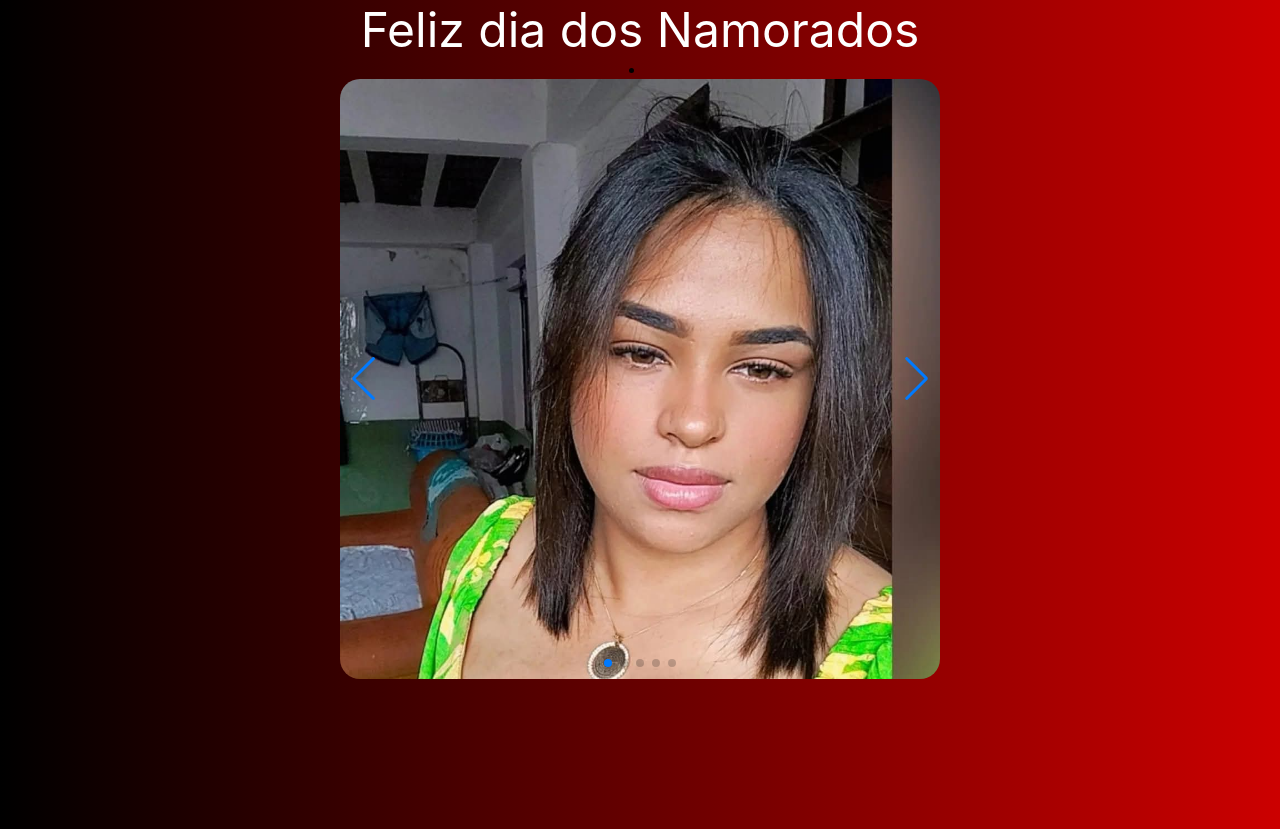
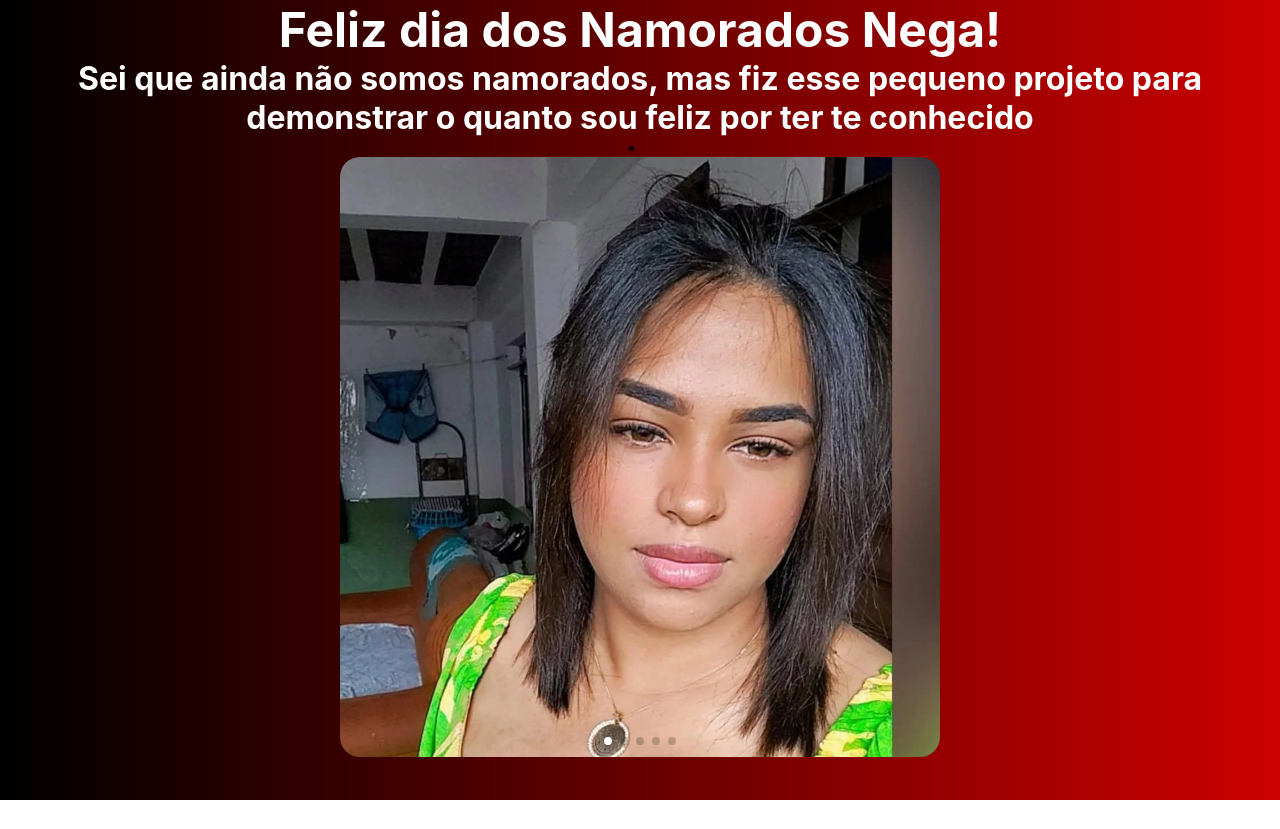
Before and after one commit to Rogermferr/happy_valentines_day, a React (Vite) app: page / in a window 1280 px wide. After the commit the page ends 800 px from the top, so only its background shows below. Built offline with nearby package versions, Linux system fonts and the light colour scheme.

Commit message:
alter project

```diff
--- a/src/App.tsx
+++ b/src/App.tsx
@@ -1,10 +1,4 @@
-import {
-  A11y,
-  EffectCoverflow,
-  Navigation,
-  Pagination,
-  Scrollbar,
-} from 'swiper/modules'
+import { A11y, EffectCoverflow, Pagination } from 'swiper/modules'
 import {
   CardStyle,
   PageStyle,
@@ -21,9 +15,8 @@ import img_four from './assets/tais4085-20250609-0002.jpg'
 import img_five from './assets/tais4085-20250609-0001.jpg'
 
 import 'swiper/css'
-import 'swiper/css/navigation'
+
 import 'swiper/css/pagination'
-import 'swiper/css/scrollbar'
 
 const images = [
   {
@@ -44,12 +37,12 @@ const images = [
   {
     title: 'Primeiro encontro',
     img: img_four,
-    text: 'Com o tempo acostumamos um com o outro e conversavamos diariamente, demorou um pouco para nos conhecermos pessoalmente, até que um domingo eu fui até a frente da sua casa e comprovei a mulher maravilhosa que eu imaginei que você é.',
+    text: 'Com o tempo acostumamos um com o outro e começamos a nos falar diariamente, demorou um pouco para nos conhecermos pessoalmente, até que em um domingo eu fui até a frente da sua casa e comprovei a mulher maravilhosa que eu imaginei que você é.',
   },
   {
-    title: 'teste',
+    title: 'Atualmente',
     img: img_five,
-    text: 'Texto para teste onde será substituidos por frases determinadas',
+    text: 'E hoje em dia, depois de tudo isso, estamos mais próximos, nos encontramos com mais frequência e não tenho dúvidas em relação a que eu estou completamente apaixonado por você!',
   },
 ]
 
@@ -58,15 +51,19 @@ function App() {
     <>
       <GlobalReset />
       <PageStyle>
-        <h1>Feliz dia dos Namorados</h1>
+        <h1>Feliz dia dos Namorados Nega!</h1>
+
+        <h2>
+          Sei que ainda não somos namorados, mas fiz esse pequeno projeto para
+          demonstrar o quanto sou feliz por ter te conhecido
+        </h2>
         <PhotosListStyle>
           <Swiper
-            modules={[A11y, EffectCoverflow, Navigation, Pagination, Scrollbar]}
+            modules={[A11y, EffectCoverflow, Pagination]}
             loop={true}
             spaceBetween={10}
             slidesPerView={1}
             pagination={{ clickable: true }}
-            navigation={{ enabled: true, hideOnClick: true }}
             effect='coverflow'
           >
             <ul>
--- a/src/styles/reset.ts
+++ b/src/styles/reset.ts
@@ -84,5 +84,9 @@ export const GlobalReset = createGlobalStyle`
         margin: 0 auto;
     }
 
+     :root{
 
+        --swiper-pagination-color: #fff;
+        --swiper-pagination-progressbar-bg-color: #fff;
+    }
 `
--- a/src/styles/style.ts
+++ b/src/styles/style.ts
@@ -10,20 +10,20 @@ export const PageStyle = styled.div`
   h1 {
     font-size: 3rem;
     color: #fff;
+    font-weight: bold;
   }
 
   h2 {
     color: var(--color-white);
     font-size: 2rem;
     font-weight: bold;
+    color: #fff;
   }
 `
 
 export const PhotosListStyle = styled.li`
   width: 600px;
   aspect-ratio: 1/1;
-
-  margin-bottom: 150px;
 
   h2 {
     color: #fff;
@@ -81,7 +81,6 @@ export const CardStyle = styled.li`
 
     h2,
     p {
-      text-align: justify;
       color: #fff;
       padding: 0 5px;
     }
```
